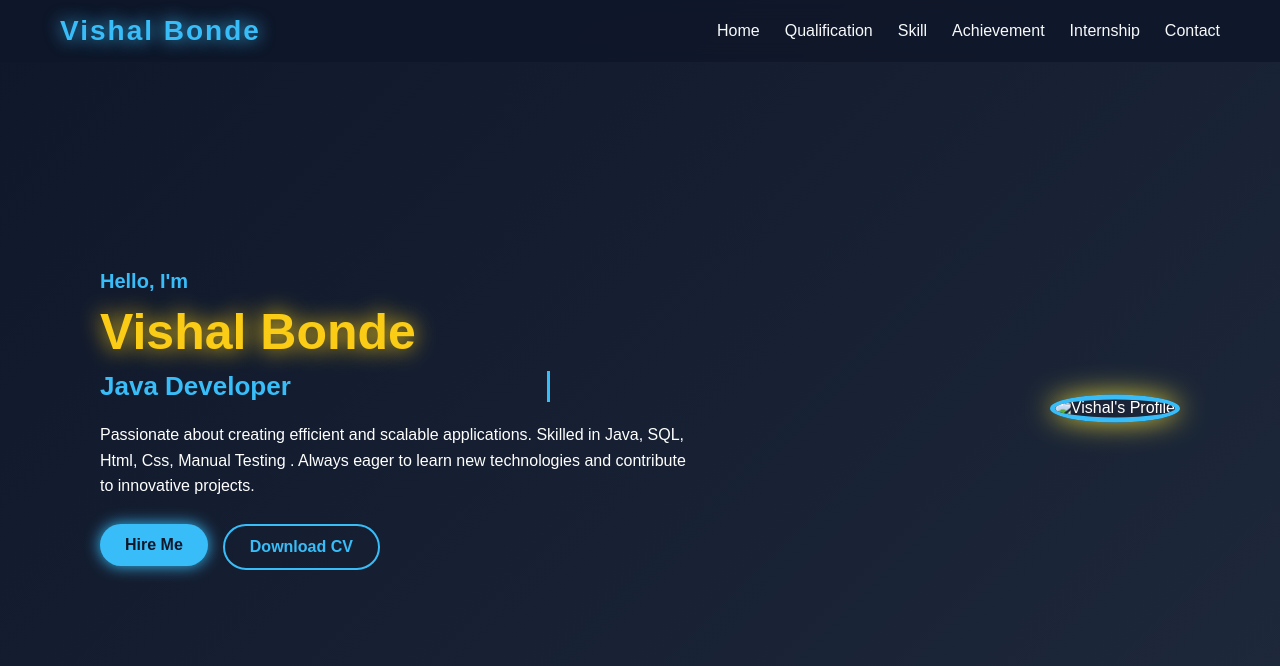
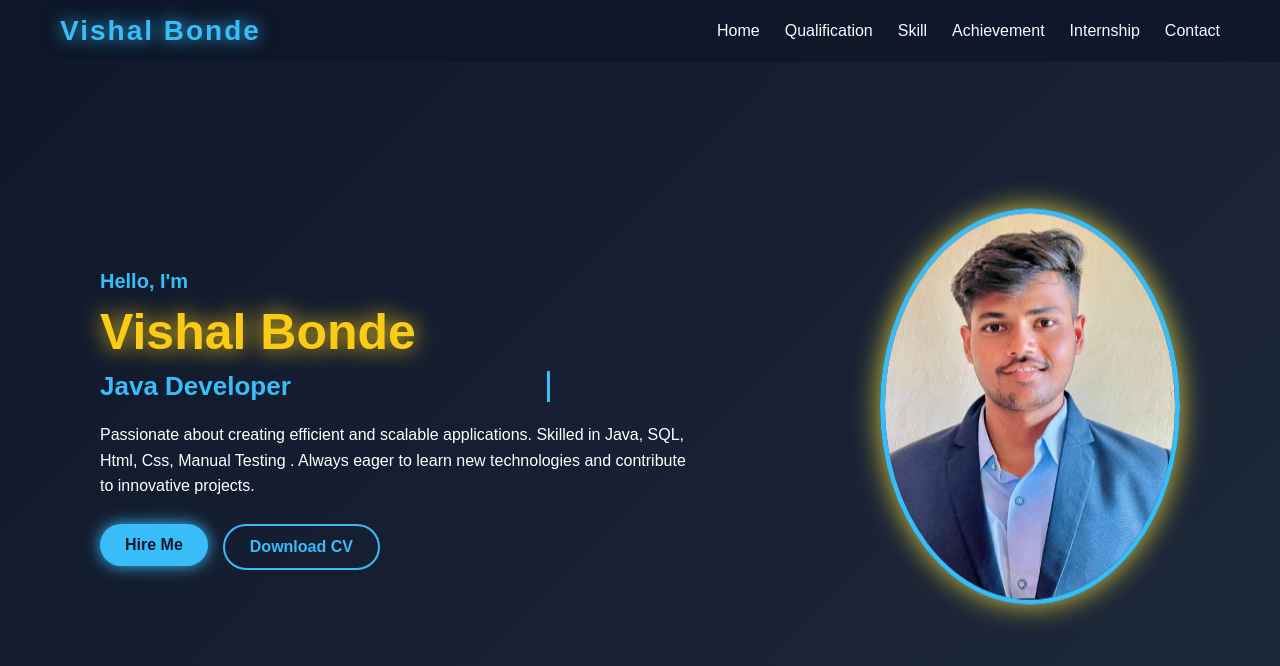
Before and after one commit to Vishal9689/protfolio, a plain HTML site: page home.html in a window 1280 px wide. Drawn offline with Linux system fonts and the light colour scheme.

Commit message:
Update home.html

```diff
--- a/home.html
+++ b/home.html
@@ -334,7 +334,7 @@
         </div>
       </div>
       <div class="hero-img">
-        <img src="assent/WhatsApp Image 2025-05-04 at 2.23.05 PM (1).jpeg" alt="Vishal's Profile">
+        <img src="image/WhatsApp Image 2025-05-04 at 2.23.05 PM (1).jpeg" alt="Vishal's Profile">
       </div>
     </section>
   </main>
```
